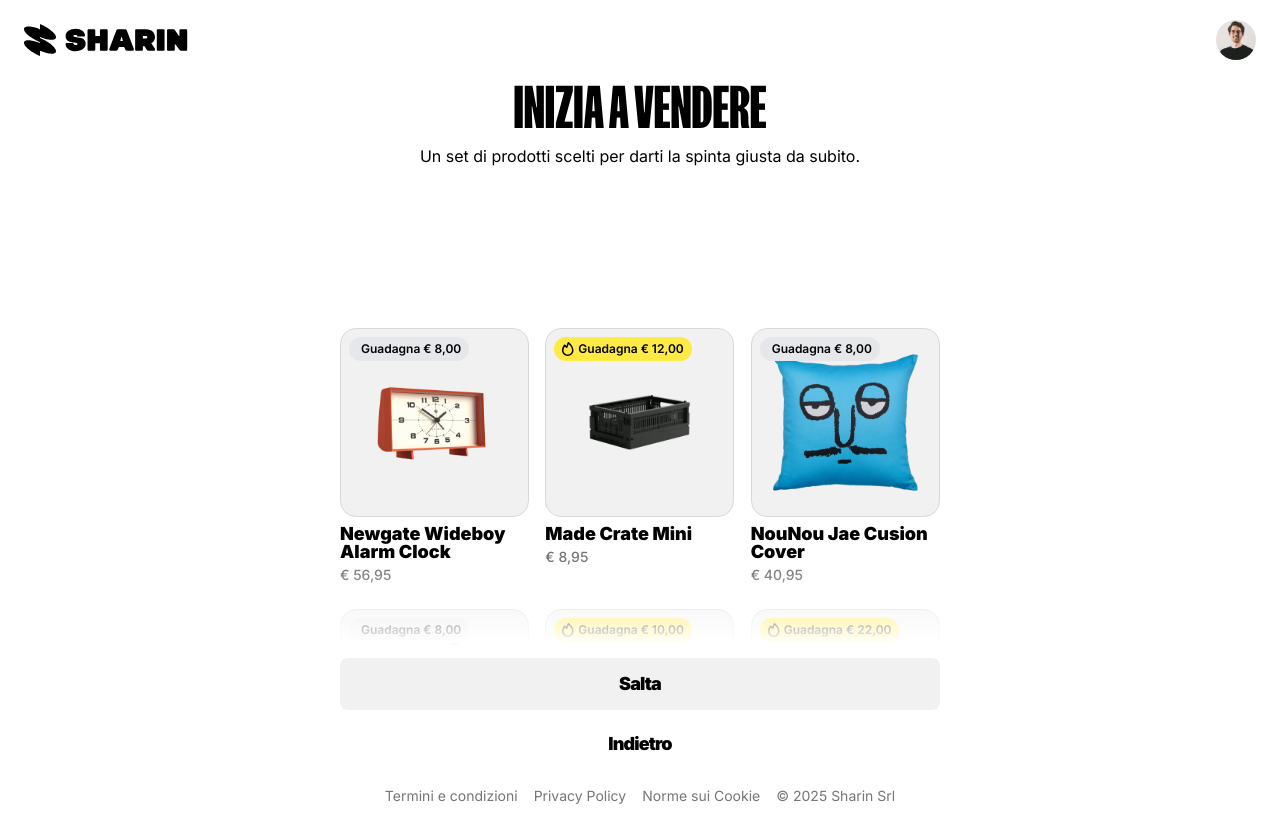
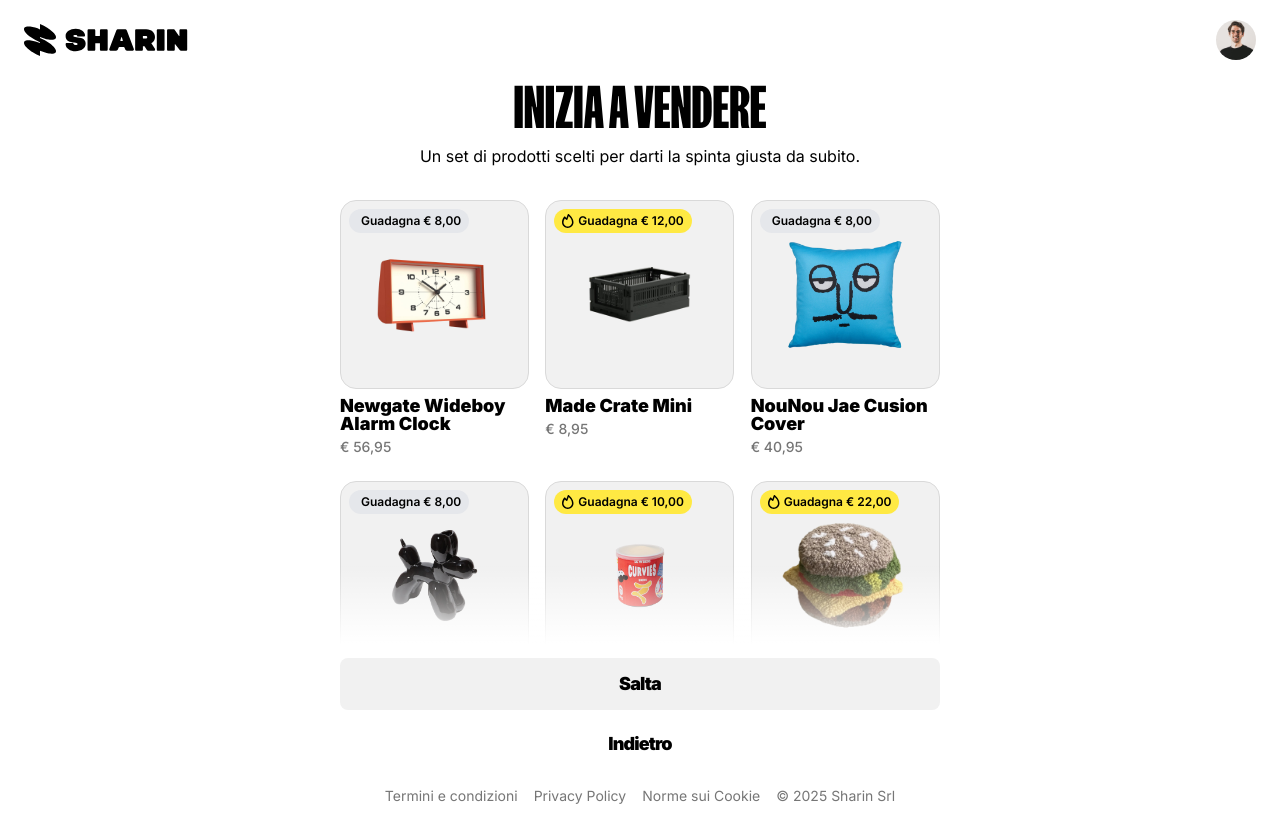
Before and after one commit to radialcode/Sharin-app, a Next.js app: page / in a window 1280 px wide. Built offline with nearby package versions, Linux system fonts and the light colour scheme.

Commit message:
update code

```diff
--- a/components/CardContainer.tsx
+++ b/components/CardContainer.tsx
@@ -16,9 +16,9 @@
             Un set di prodotti scelti per darti la spinta giusta da subito.
           </p>
           <div className="relative pb-5">
-            <div className="h-[550px] max-md:h-[375px] overflow-hidden ">
+            <div className="h-[550px] max-md:h-[700px] overflow-hidden ">
               <div className="overflow-y-auto card-container overflow-x-hidden h-full">
-                <div className="grid grid-cols-3 max-lg:grid-cols-2 max-sm:grid-cols-1 gap-4 gap-y-6 py-32">
+                <div className="grid grid-cols-3 max-lg:grid-cols-2 max-sm:grid-cols-1 gap-4 gap-y-6 pb-32">
                   {CARD_DEFAULTS.map((card, index) => (
                     <Card badge badgeSize="MD 40"  key={index} card={card} />
                   ))}
--- a/stories/ components/Card.tsx
+++ b/stories/ components/Card.tsx
@@ -78,8 +78,8 @@
     ? "!bg-[#FFE943]"
     : ""
   }`,
-  titleClassName = "text-lg font-black text-black mt-2 !mb-0 max-lg:text-center leading-[100%]",
-  imgClassName = "w-full mx-auto object-center h-auto object-contain rounded-2xl group-hover:opacity-0 group-hover:pointer-events-none opacity-100 pointer-event-auto duration-300",
+  titleClassName = "text-lg font-black text-black mt-2 !mb-0 max-lg:text-center leading-[100%] max-md:max-w-[187px]",
+  imgClassName = " mx-auto object-bottom  object-contain rounded-2xl group-hover:opacity-0 group-hover:pointer-events-none opacity-100 pointer-event-auto duration-300 w-[187px] h-[187px]",
   priceClassName = "text-sm font-medium text-[#767676] mt-1",
 
 }) => {
```
Also changed, not shown: public/images/png/cup.png.
